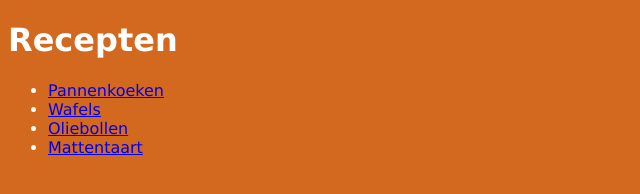
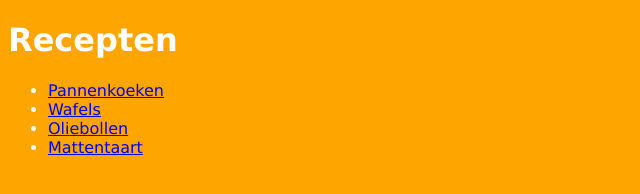
Before and after one commit to Sander-VdB/recepten, a plain HTML site: page index.html in a window 1280 px wide. Shown: the whole page, without its empty margins (0-640 px from the left). Drawn offline with Linux system fonts and the light colour scheme; files that its build step writes are made by us from their sources.

Commit message:
achtergrondkleur orange

```diff
--- a/metcss/default.css
+++ b/metcss/default.css
@@ -1,5 +1,5 @@
 body {
 	font-family: verdana;
-	background-color: Chocolate;
+	background-color: Orange;
 	color: white;
 }
```
